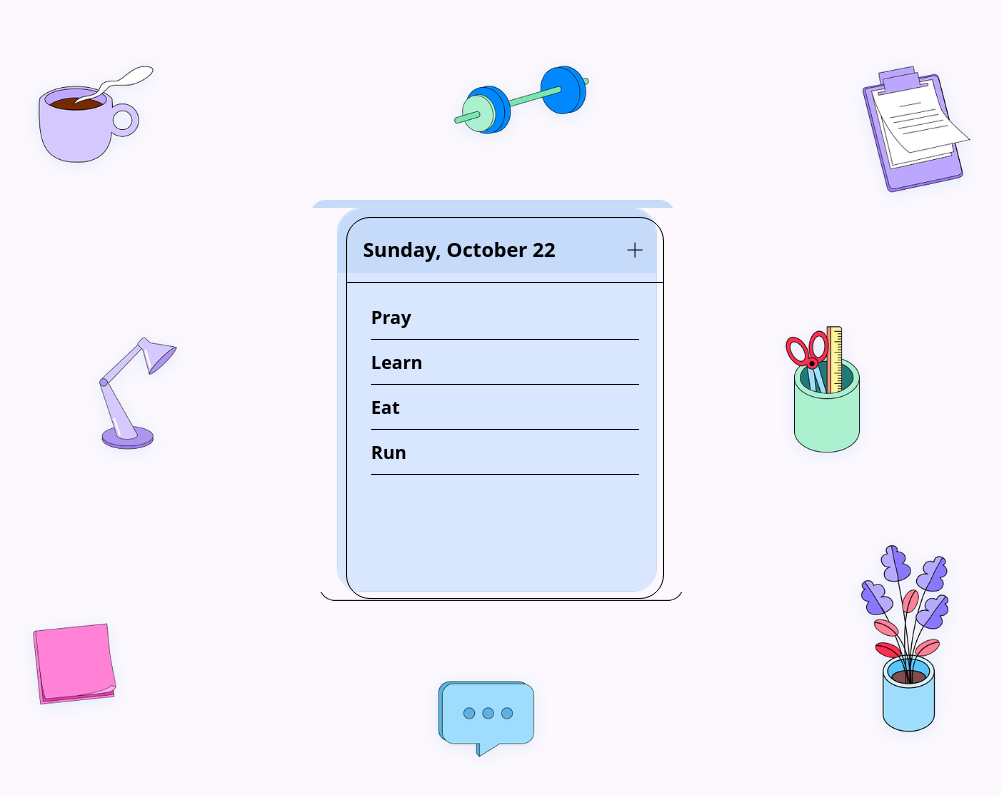
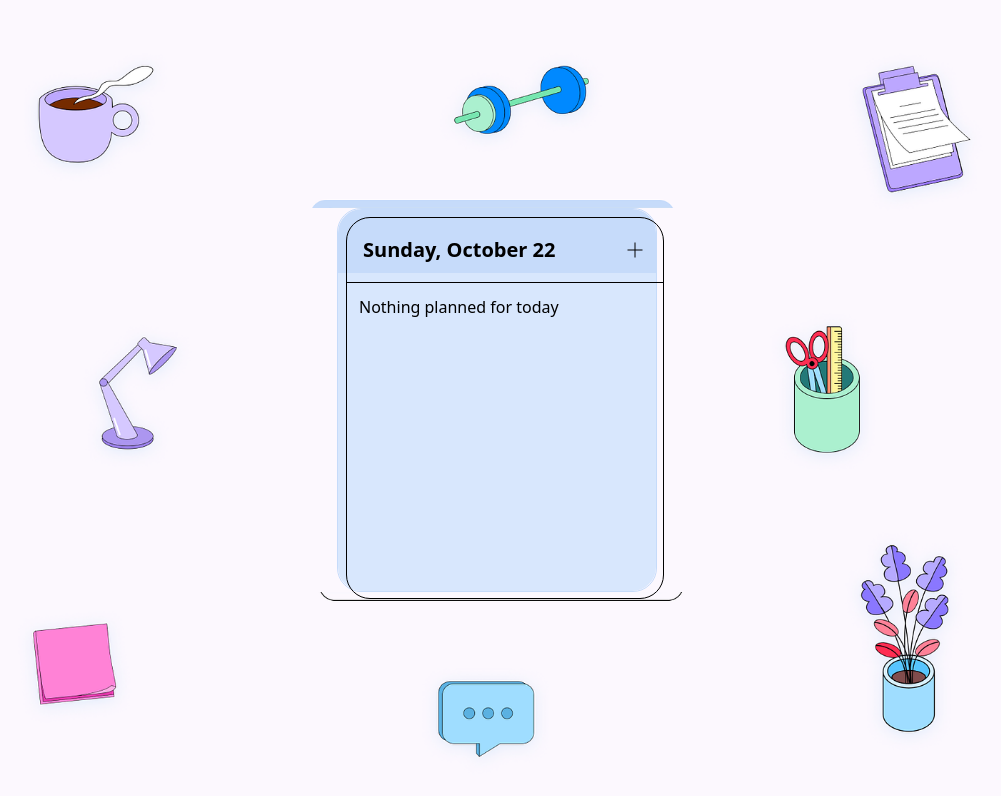
Before and after one commit to RanafaB18/todo, an Angular app: page /todo-list in a window 1280 px wide. Shown: the top 796 px of the page, without its empty margins (143-1144 px from the left). Built offline with nearby package versions, Linux system fonts and the light colour scheme.

Commit message:
Removed dummy todo data

```diff
--- a/src/todo-service.service.ts
+++ b/src/todo-service.service.ts
@@ -5,12 +5,7 @@ import { v4 as uuid } from 'uuid'
   providedIn: 'root',
 })
 export class TodoServiceService {
-  todoItems: todo[] = [
-    { completed: false, whatToDo: 'Pray', id: "one" },
-    { completed: false, whatToDo: 'Learn', id: "two" },
-    { completed: false, whatToDo: 'Eat', id: "three" },
-    { completed: false, whatToDo: 'Run', id: "four" },
-  ];
+  todoItems: todo[] = [];
   flag = false
 
   constructor() {}
```
